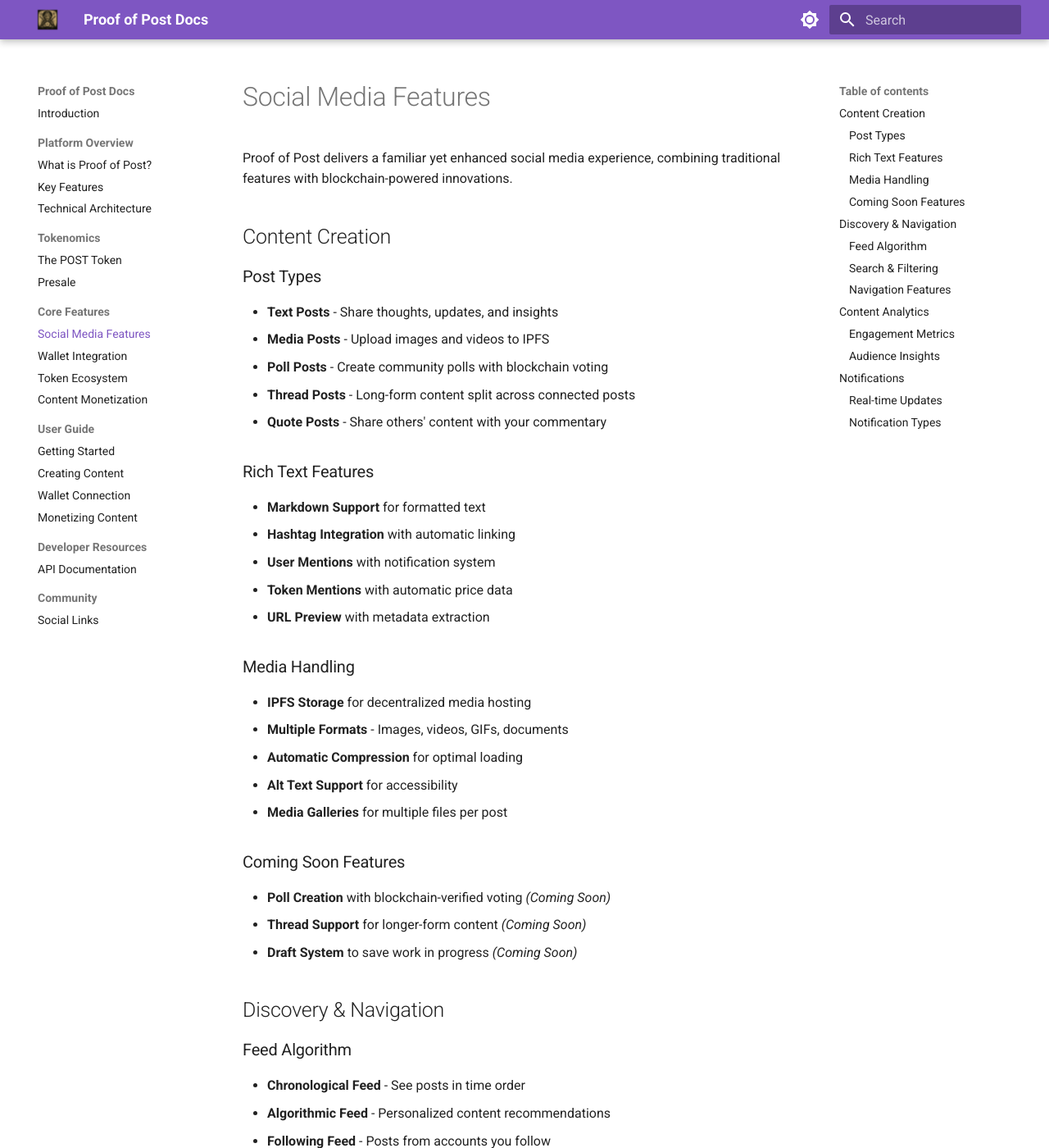
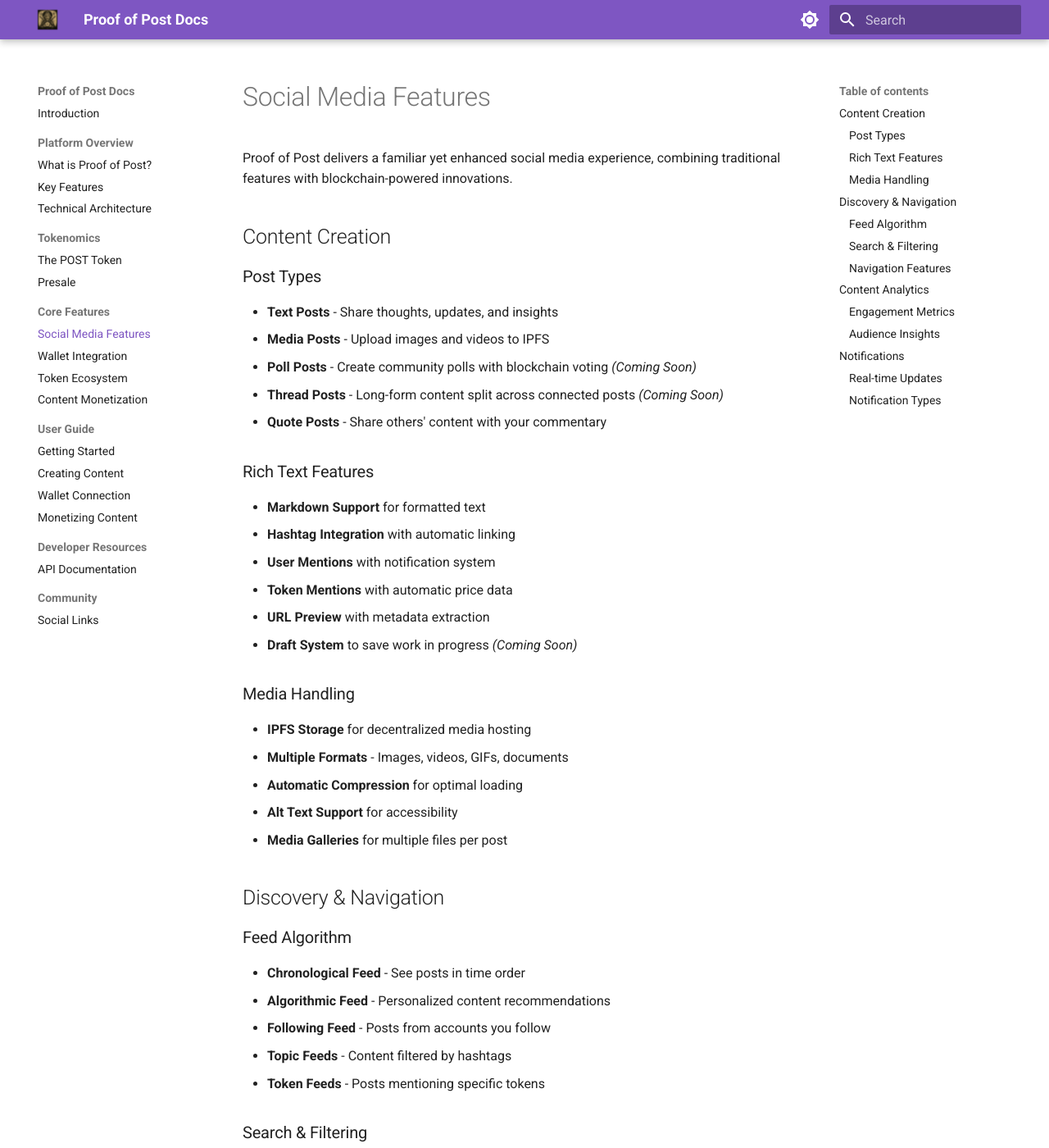
Before and after one commit to CardanoTokenIO/ProoOfPost, an MkDocs documentation site: the page built from docs/features/social-media.md, in a window 1280 px wide and 1400 px high. Shown: the whole window at 82% size. Built offline with MkDocs 1.6.1 and Material for MkDocs 9.7.7, drawn with Linux system fonts in a browser that asks for light colours.

Commit message:
Add Coming Soon labels to specific features in Content Creation
- Add (Coming Soon) to Poll Posts with blockchain voting
- Add (Coming Soon) to Thread Posts for longer-form content
- Add (Coming Soon) to Draft System in Rich Text Features
- Remove duplicate Coming Soon Features section
- Inline labeling for better organization

```diff
--- a/docs/features/social-media.md
+++ b/docs/features/social-media.md
@@ -25,10 +26,6 @@ Proof of Post delivers a familiar yet enhanced social media experience, combinin
 - **Alt Text Support** for accessibility
 - **Media Galleries** for multiple files per post
 
-### Coming Soon Features
-- **Poll Creation** with blockchain-verified voting *(Coming Soon)*
-- **Thread Support** for longer-form content *(Coming Soon)*
-- **Draft System** to save work in progress *(Coming Soon)*
 
 ## Discovery & Navigation
 
```
Also changed, not shown: other parts of docs/features/social-media.md (+3 -2 lines).
